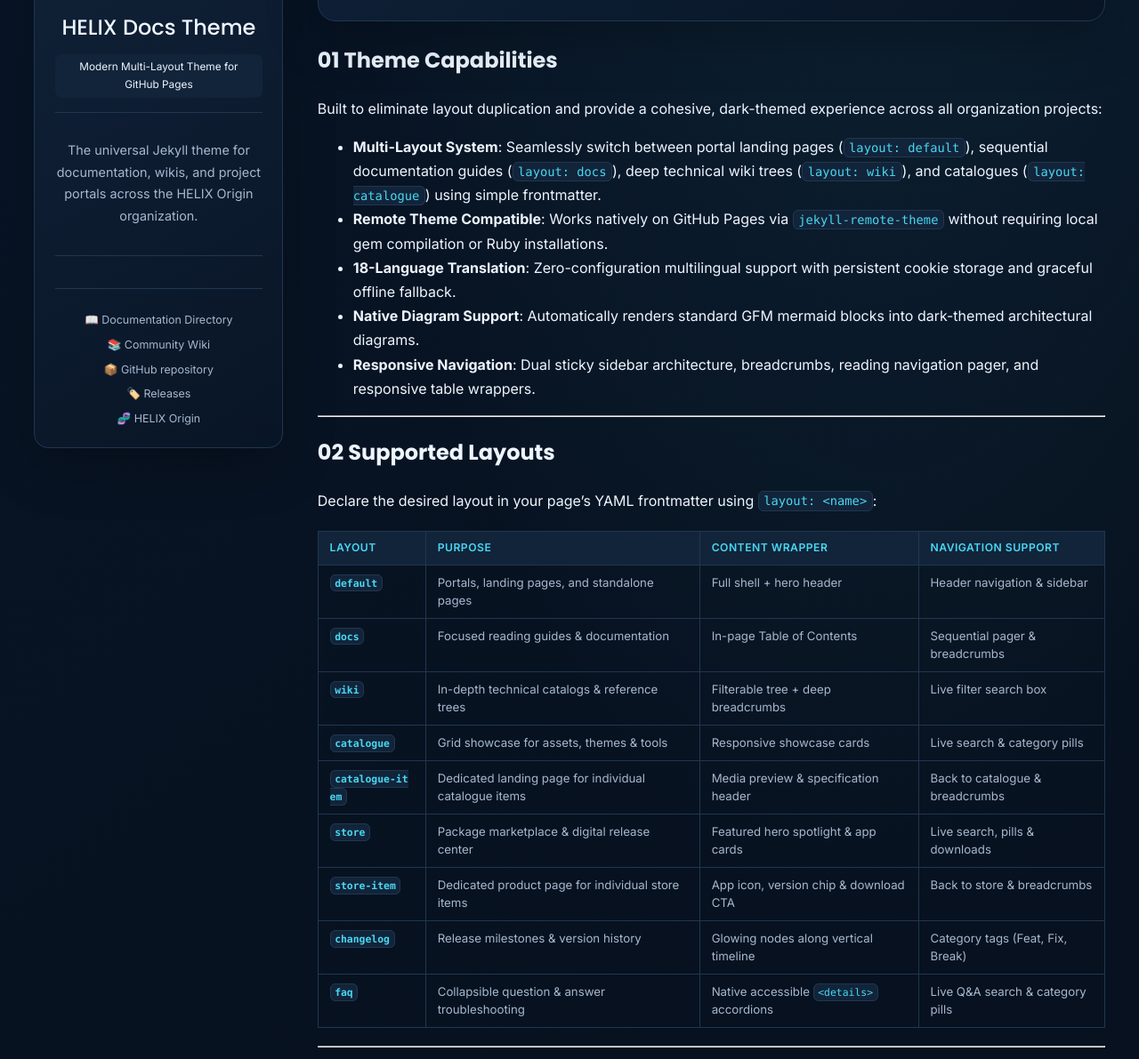
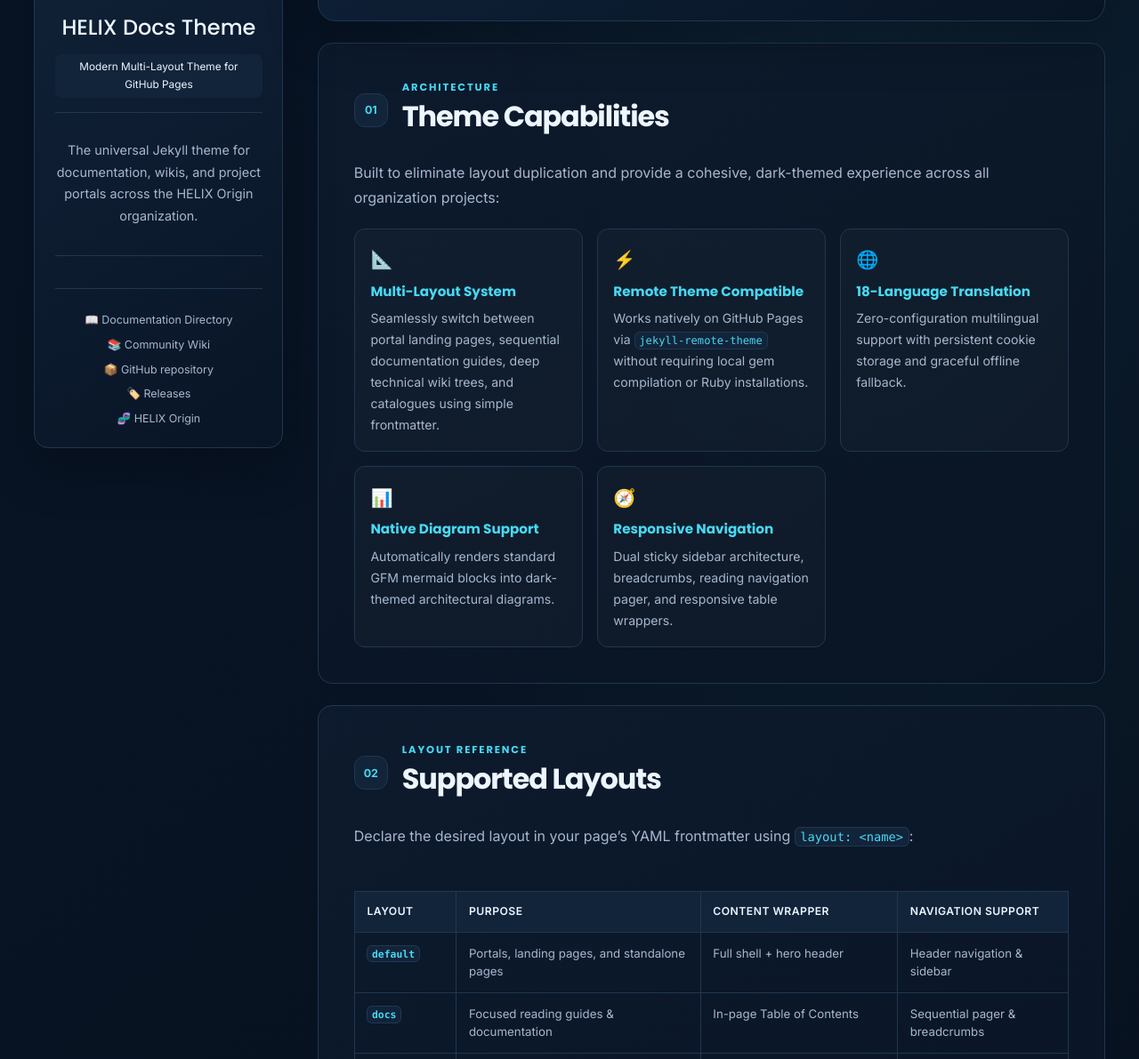
Before and after one commit to HELIX-Origin/helix-docs, a Jekyll site: the page built from index.md, in a window 1280 px wide and 1400 px high, scrolled down 288 px, cut to the strip 209-1400 px from the top of the window. Shown: the whole strip at 89% size. Built offline with Jekyll 4.4.1, drawn with Linux system fonts in a browser that asks for light colours; some of the changed text lies outside the part shown.

Commit message:
fix(theme): use wiki layout for docs collection and restore section cards in index

````diff
--- a/_config.yml
+++ b/_config.yml
@@ -96,7 +96,7 @@ defaults:
       path: ""
       type: docs
     values:
-      layout: docs
+      layout: wiki
       page_class: page--doc
       section: docs
 
--- a/index.md
+++ b/index.md
@@ -13,21 +13,57 @@ header_actions:
     class: button--secondary
 ---
 
-## 01 Theme Capabilities
+<section id="features" class="doc-section">
+<div class="section-heading">
+<span class="section-number">01</span>
+<div>
+<p class="eyebrow">Architecture</p>
+<h2>Theme Capabilities</h2>
+</div>
+</div>
+<p>
+Built to eliminate layout duplication and provide a cohesive, dark-themed experience across all organization projects:
+</p>
+<div class="features-grid">
+<div class="feature-card">
+<span class="feature-card__icon" aria-hidden="true">📐</span>
+<h3>Multi-Layout System</h3>
+<p>Seamlessly switch between portal landing pages, sequential documentation guides, deep technical wiki trees, and catalogues using simple frontmatter.</p>
+</div>
+<div class="feature-card">
+<span class="feature-card__icon" aria-hidden="true">⚡</span>
+<h3>Remote Theme Compatible</h3>
+<p>Works natively on GitHub Pages via <code>jekyll-remote-theme</code> without requiring local gem compilation or Ruby installations.</p>
+</div>
+<div class="feature-card">
+<span class="feature-card__icon" aria-hidden="true">🌐</span>
+<h3>18-Language Translation</h3>
+<p>Zero-configuration multilingual support with persistent cookie storage and graceful offline fallback.</p>
+</div>
+<div class="feature-card">
+<span class="feature-card__icon" aria-hidden="true">📊</span>
+<h3>Native Diagram Support</h3>
+<p>Automatically renders standard GFM mermaid blocks into dark-themed architectural diagrams.</p>
+</div>
+<div class="feature-card">
+<span class="feature-card__icon" aria-hidden="true">🧭</span>
+<h3>Responsive Navigation</h3>
+<p>Dual sticky sidebar architecture, breadcrumbs, reading navigation pager, and responsive table wrappers.</p>
+</div>
+</div>
+</section>
 
-Built to eliminate layout duplication and provide a cohesive, dark-themed experience across all organization projects:
-
-- **Multi-Layout System**: Seamlessly switch between portal landing pages (`layout: default`), sequential documentation guides (`layout: docs`), deep technical wiki trees (`layout: wiki`), and catalogues (`layout: catalogue`) using simple frontmatter.
-- **Remote Theme Compatible**: Works natively on GitHub Pages via `jekyll-remote-theme` without requiring local gem compilation or Ruby installations.
-- **18-Language Translation**: Zero-configuration multilingual support with persistent cookie storage and graceful offline fallback.
-- **Native Diagram Support**: Automatically renders standard GFM mermaid blocks into dark-themed architectural diagrams.
-- **Responsive Navigation**: Dual sticky sidebar architecture, breadcrumbs, reading navigation pager, and responsive table wrappers.
-
----
-
-## 02 Supported Layouts
-
-Declare the desired layout in your page's YAML frontmatter using `layout: <name>`:
+<section id="layouts" class="doc-section">
+<div class="section-heading">
+<span class="section-number">02</span>
+<div>
+<p class="eyebrow">Layout Reference</p>
+<h2>Supported Layouts</h2>
+</div>
+</div>
+<p>
+Declare the desired layout in your page's YAML frontmatter using <code>layout: &lt;name&gt;</code>:
+</p>
 
 | Layout | Purpose | Content Wrapper | Navigation Support |
 | :--- | :--- | :--- | :--- |
@@ -40,14 +76,23 @@ Declare the desired layout in your page's YAML frontmatter using `layout: <name>
 | `store-item` | Dedicated product page for individual store items | App icon, version chip & download CTA | Back to store & breadcrumbs |
 | `changelog` | Release milestones & version history | Glowing nodes along vertical timeline | Category tags (Feat, Fix, Break) |
 | `faq` | Collapsible question & answer troubleshooting | Native accessible `<details>` accordions | Live Q&A search & category pills |
+{: .surfaces-table}
 
----
+</section>
 
-## 03 Using in Your Repository
+<section id="installation" class="doc-section">
+<div class="section-heading">
+<span class="section-number">03</span>
+<div>
+<p class="eyebrow">Setup</p>
+<h2>Using in Your Repository</h2>
+</div>
+</div>
+<p>
+To use this theme in any project's GitHub Pages site (e.g. in the <code>docs/</code> folder or root):
+</p>
 
-To use this theme in any project's GitHub Pages site (e.g. in the `docs/` folder or root):
-
-### 1. Add to `_config.yml`:
+<p><strong>1. Add to <code>_config.yml</code>:</strong></p>
 
 ```yaml
 remote_theme: HELIX-Origin/helix-docs
@@ -55,18 +100,18 @@ plugins:
   - jekyll-remote-theme
 ```
 
-### 2. Create your site's `index.md`:
+<p><strong>2. Create your site's <code>index.md</code>:</strong></p>
 
 ```markdown
 ---
 layout: default
 title: My Project
 summary: Description of the project...
-parent: Parent Page (optional)
-grand_parent: Grand Parent Page (optional)
 nav_order: 1
 ---
 
 ## Overview
 Your markdown content here...
 ```
+
+</section>
````
Also changed, not shown: _layouts/docs.html (+4 -61 lines), _layouts/wiki.html (+43 -14 lines).
